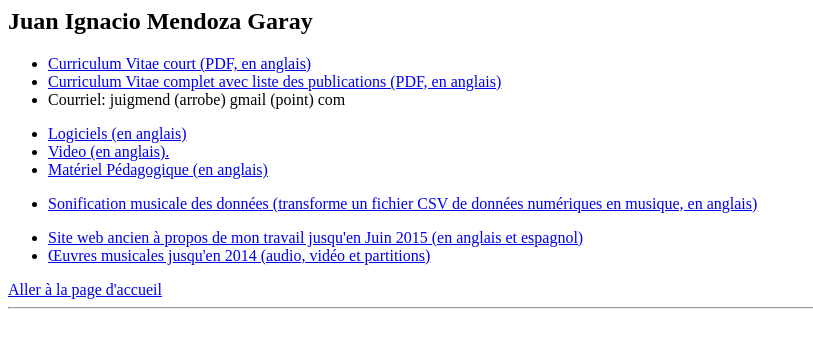
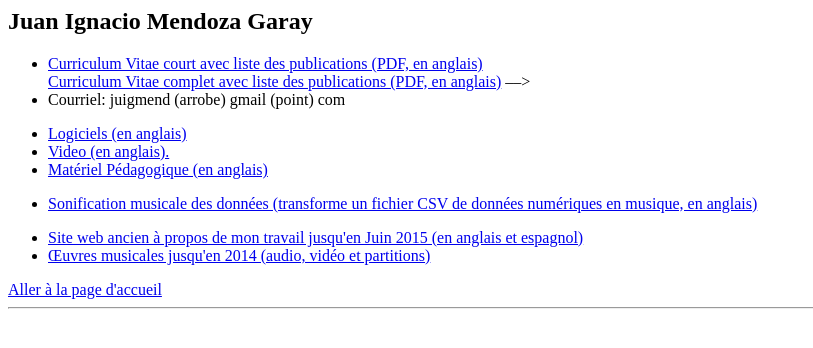
Before and after one commit to juigmend/juigmend.github.io, a plain HTML site: page index_fra.html in a window 1280 px wide. Shown: the whole page, without its empty margins (0-813 px from the left). Drawn offline with Linux system fonts and the light colour scheme.

Commit message:
Update index_fra.html

```diff
--- a/index_fra.html
+++ b/index_fra.html
@@ -14,9 +14,9 @@
 <h2>Juan Ignacio Mendoza Garay</h2>
 
 <ul>
-<li><a href="CV_SHORT_Juan_Mendoza_EN.pdf">Curriculum Vitae court (PDF, en anglais)</a></li>
+<li><a href="CV_SHORT_Juan_Mendoza_EN.pdf">Curriculum Vitae court avec liste des publications (PDF, en anglais)</a></li>
 
-<li><a href="CV_FULL_Juan_Mendoza_EN.pdf">Curriculum Vitae complet avec liste des publications (PDF, en anglais)</a></li>
+<!–– <li><a href="CV_FULL_Juan_Mendoza_EN.pdf">Curriculum Vitae complet avec liste des publications (PDF, en anglais)</a></li> ––>
 
 <li>Courriel: juigmend (arrobe) gmail (point) com </li>
 </ul>
```
